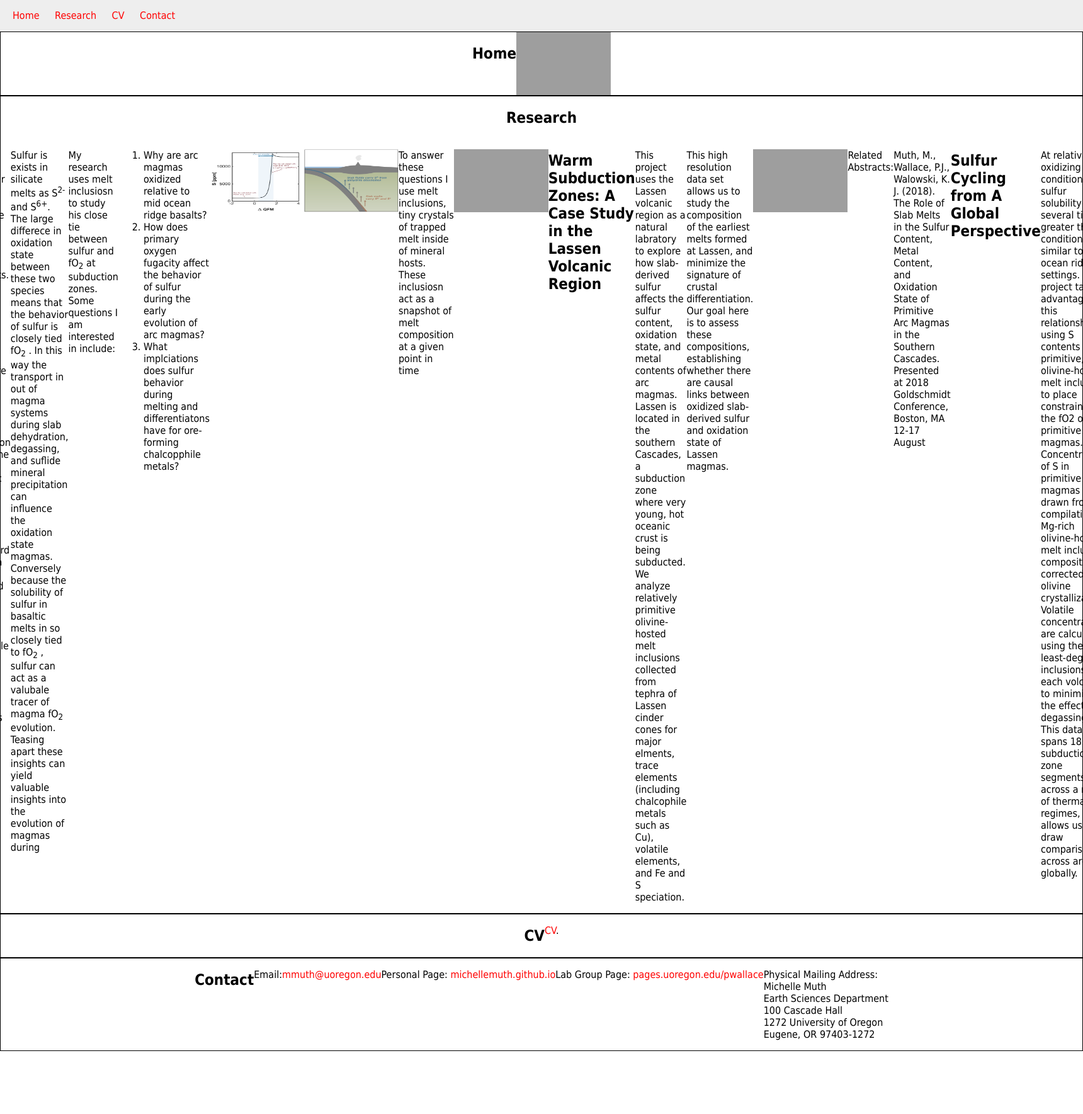
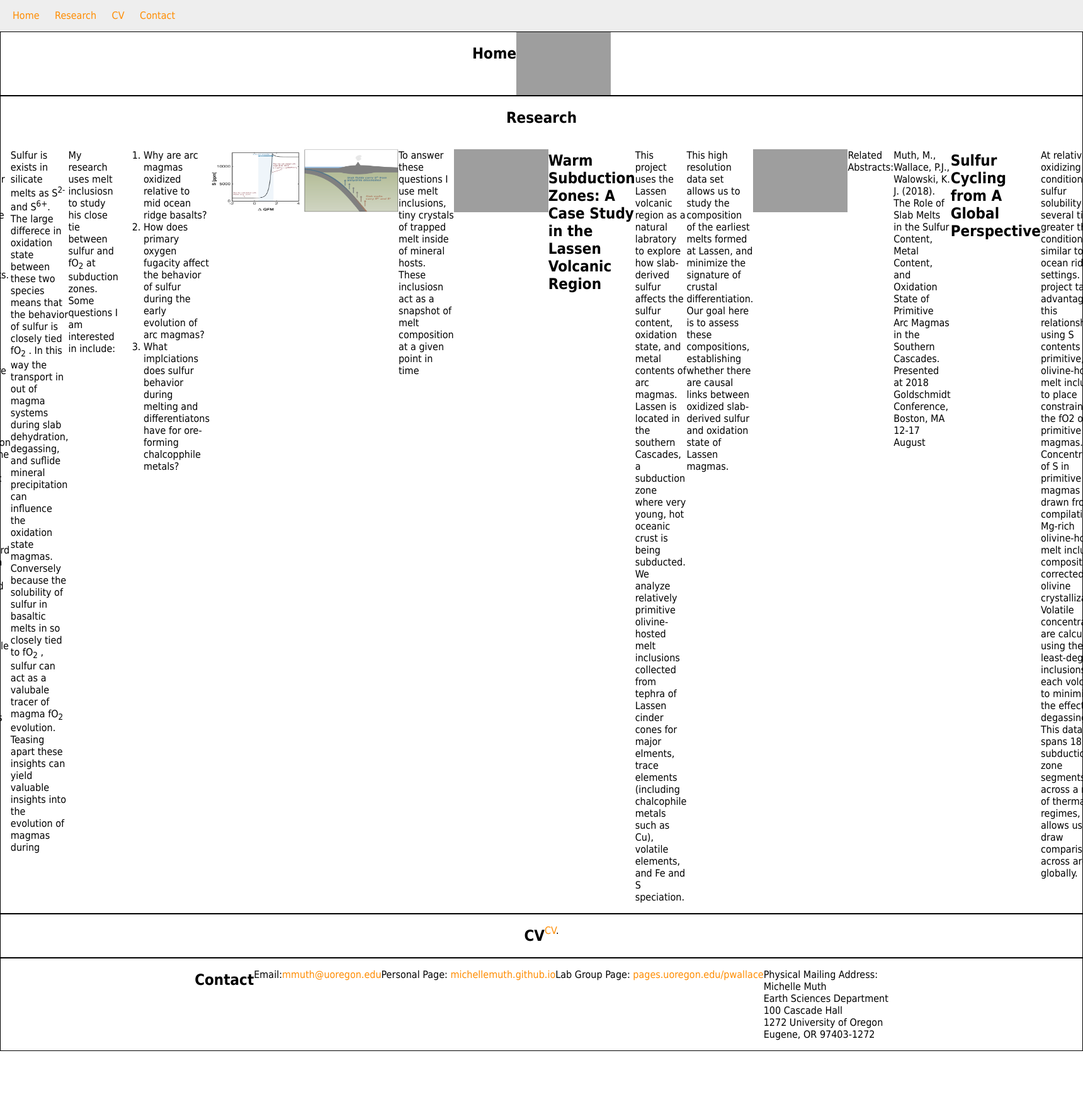
Before and after one commit to MichelleMuth/michellemuth.github.io, a PHP site: page / in a window 1720 px wide; the page is wider, and only the part inside the window is pictured. Shown: that part at 63% size. Run offline with PHP 8.4, Linux system fonts and the light colour scheme; grey boxes are pictures that could not be loaded.

Commit message:
Update style.css

```diff
--- a/style.css
+++ b/style.css
@@ -42,12 +42,12 @@ section {
 }
 
 a:link {
-  color: red;
+  color: DarkOrange;
   text-decoration: none;
 }
 
 a:active {
-  color: blue;
+  color: DarkSlateGray;
   text-decoration: none;
   background-color:  #d9d9d9;
 }
```
